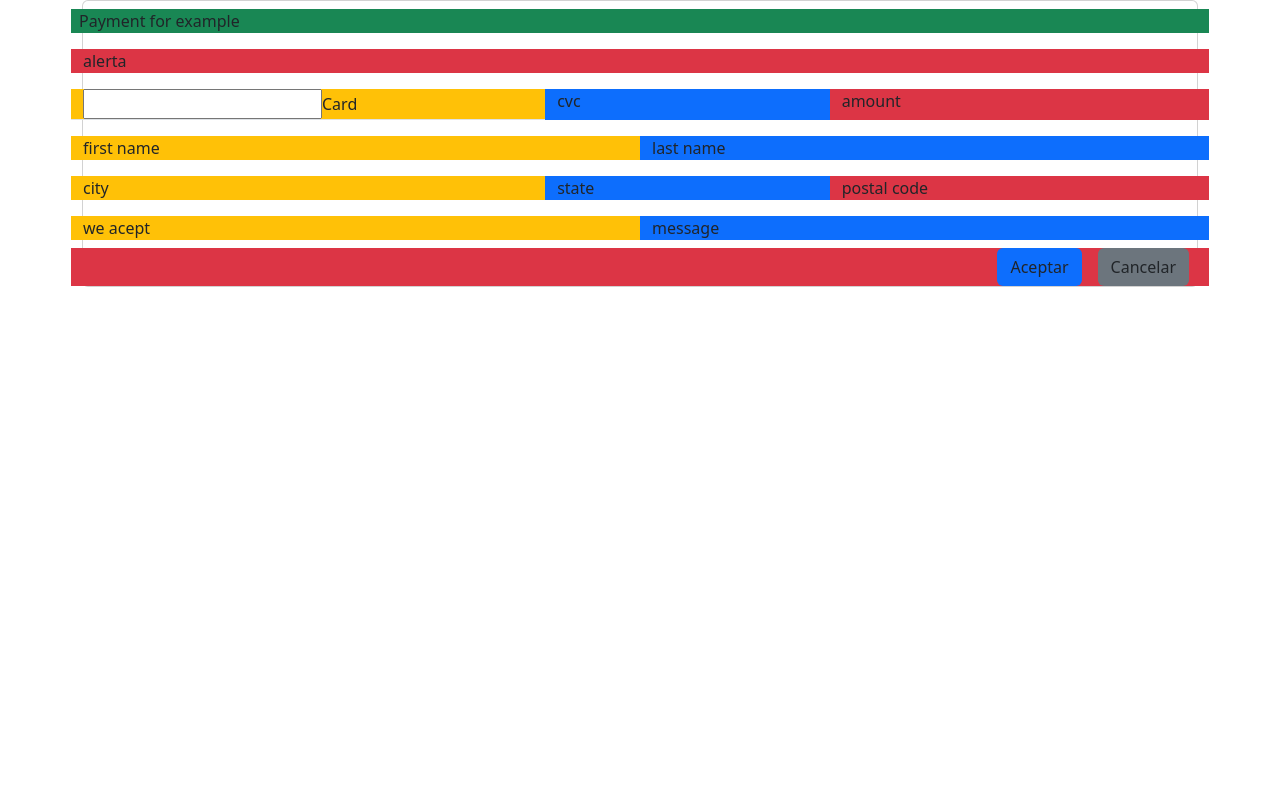
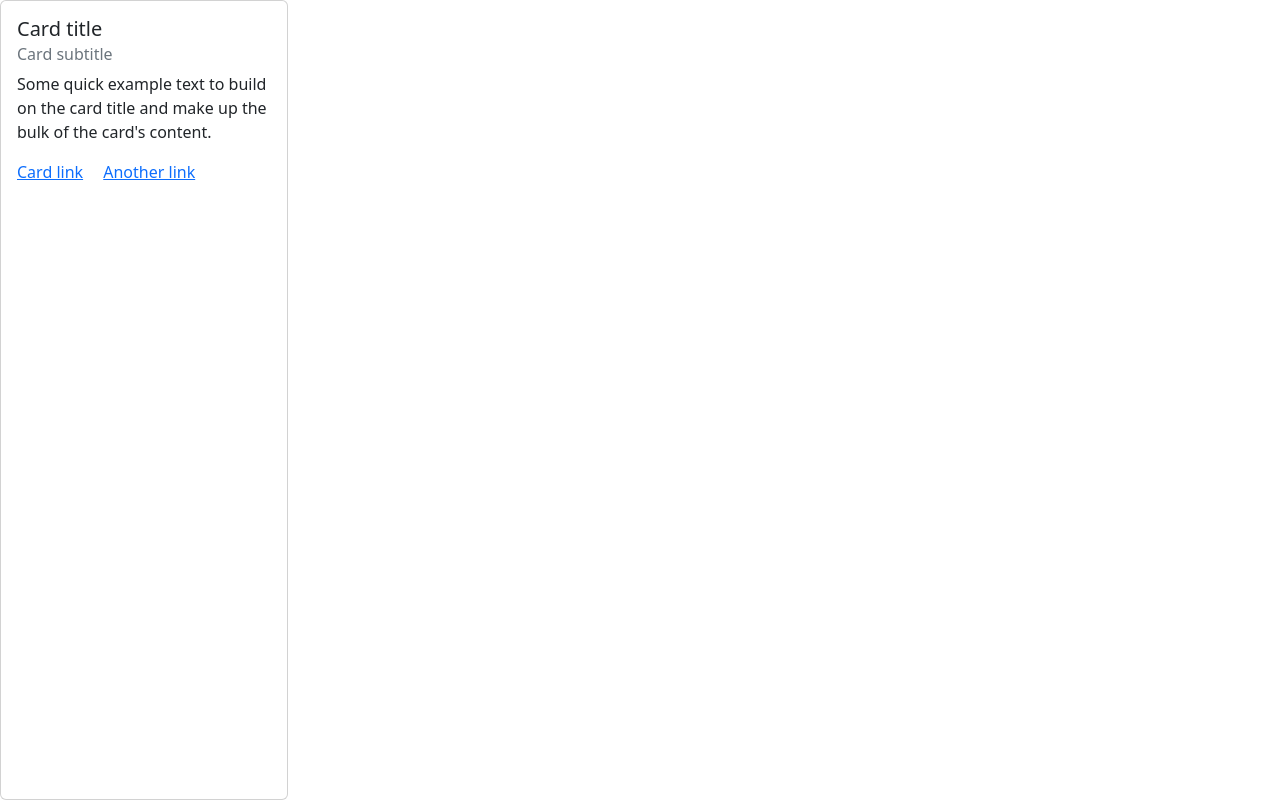
Before and after one commit to E-Vivanco/formulario_bs, a plain HTML site: page index.html in a window 1280 px wide. Drawn offline with nearby package versions, Linux system fonts and the light colour scheme.

Commit message:
act 24Nov 14:58pm

```diff
--- a/index.html
+++ b/index.html
@@ -9,51 +9,15 @@
         <link rel="stylesheet" href="styles.css" />
 </head>
 <body>
-<form>
-        <div class="container w-100 h-100">
-        <div class="card w-100 h-100">     <!-- formato card-->
-        <div class="row">
-            <div class="col-12 bg-success my-2 px-2">Payment for example</div></div>
-                <div  class="row">
-                <div class="col-12 bg-danger my-2">alerta</div>
-                </div>          <!-- aqui va alerta-->
-            <div  class="row">
-            <div class="col-5 col-md-5 col-sm-4 bg-warning my-2 border-bottom 2 ">
-                <input >Card</div>
-            <div class="col-4 col-md-3 col-sm-3 bg-primary my-2">cvc</div>
-            <div class="col-3 col-md-4 col-sm-5 bg-danger my-2">amount</div>
-                <!-- aqui van datos 1-->
-            </div>
-            <div  class="row">
-                <div class="col-6 col-md-6 col-sm-6 bg-warning my-2 ">first name</div>
-                <div class="col-6 col-md-6 col-sm-6 bg-primary my-2 ">last name</div>
-                    <!-- aqui van datos 2-->
-                </div>
-                <div  class="row">
-                    <div class="col-5 col-md-5 col-sm-4 bg-warning my-2">city</div>
-                    <div class="col-4 col-md-3 col-sm-3 bg-primary my-2">state</div>
-                    <div class="col-3 col-md-4 col-sm-5 bg-danger my-2">postal code</div>
-                </div> <!-- aqui van datos 3-->
-                <div  class="row">
-                    <div class="col-6 col-md-6 col-sm-6 bg-warning my-2">we acept</div>
-                    <div class="col-6 col-md-6 col-sm-6 bg-primary my-2">message</div>
-                        <!-- aqui van datos 4-->
-                    </div>
-
-                <div  class="row ">
-                    <div class="col-12 bg-danger d-flex ">
-                    <div>
-                        <button class="btn bg-primary mx-2">Aceptar</button>
-                    </div>
-                    <divv>
-                        <button class="btn bg-secondary mx-2">Cancelar</button>
-                    </divv>
-                    </div>
-                </div>
-            </div>
+<div class="card" style="width: 18rem;">
+    <div class="card-body">
+      <h5 class="card-title">Card title</h5>
+      <h6 class="card-subtitle mb-2 text-muted">Card subtitle</h6>
+      <p class="card-text">Some quick example text to build on the card title and make up the bulk of the card's content.</p>
+      <a href="#" class="card-link">Card link</a>
+      <a href="#" class="card-link">Another link</a>
     </div>
-    </div>
-</form>
-    <script src="https://cdn.jsdelivr.net/npm/bootstrap@5.2.3/dist/js/bootstrap.bundle.min.js" integrity="sha384-kenU1KFdBIe4zVF0s0G1M5b4hcpxyD9F7jL+jjXkk+Q2h455rYXK/7HAuoJl+0I4" crossorigin="anonymous"></script>
- </body>
- </html>
+  </div>
+  <script src="https://cdn.jsdelivr.net/npm/bootstrap@5.2.3/dist/js/bootstrap.bundle.min.js" integrity="sha384-kenU1KFdBIe4zVF0s0G1M5b4hcpxyD9F7jL+jjXkk+Q2h455rYXK/7HAuoJl+0I4" crossorigin="anonymous"></script>
+</body>
+</html>
--- a/styles.css
+++ b/styles.css
@@ -1,3 +1,14 @@
 .col-12{
     justify-content: flex-end;
 }
+.input{
+    width: 30px auto;
+    border-radius: 15px;
+}
+.card{
+    width: 100%;
+    height: 100vh;
+    display: flex;
+    justify-content: center;
+    align-items: center;
+}
```
Also changed, not shown: index0.html (added, +9 -0 lines), pruebas.html (added, +62 -0 lines).
